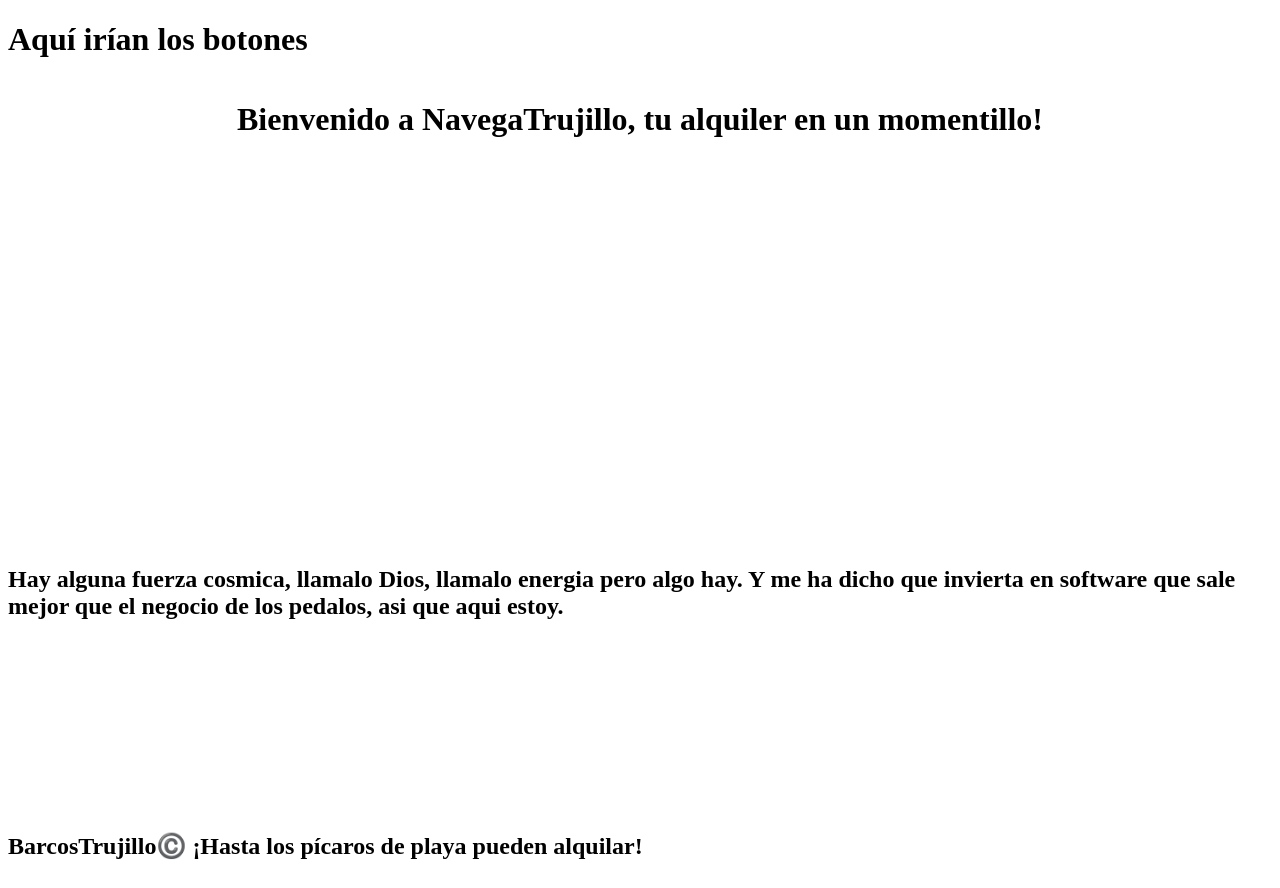
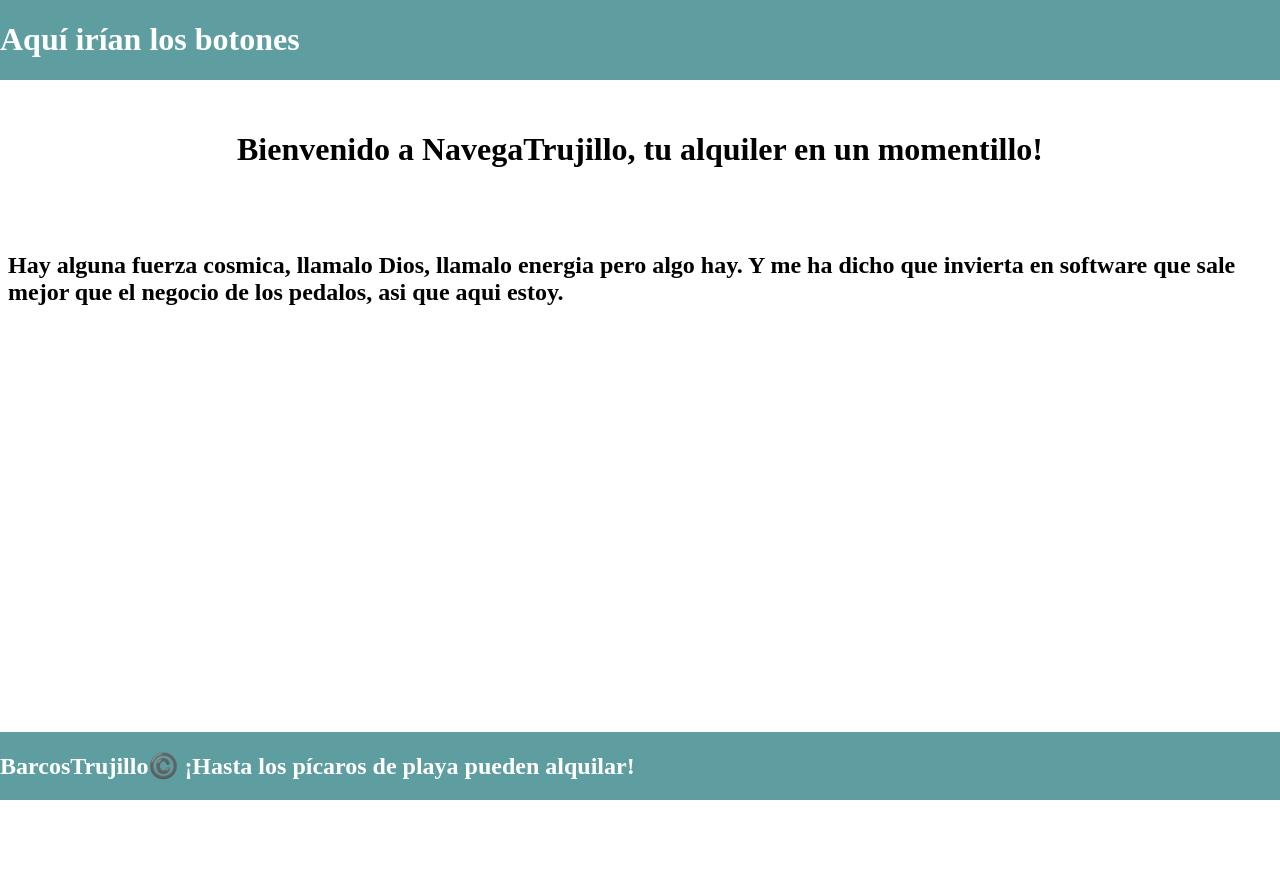
Before and after one commit to frajimmor2/NavegaTrujillo, a Django app: page / in a window 1280 px wide. After the commit the page ends 800 px from the top, so only its background shows below. Run offline with Django 5.2, Linux system fonts and the light colour scheme.

Commit message:
static css nuevo

```diff
--- a/NavegaTrujilloWeb/static/css/navbar_styles.css
+++ b/NavegaTrujilloWeb/static/css/navbar_styles.css
@@ -2,13 +2,29 @@
     display: flex;
     flex-direction: column;
     justify-content: space-between;
-    min-height: 100vh;
+    min-height: 100px;
 }
 
-.section {
+.title_css {
+
+    color: cadetblue;
+    display: flex;
+    padding-top: 8%;
+}
+.section_bottom {
+    position: fixed;
     background-color: cadetblue;
     color: white;
-    padding: 4px;
-    border: 0px;
-    width: 97.85vw;
+    bottom: 0;
+    left: 0;
+    width: 100%;
 }
+
+.section_top {
+    position: fixed;
+    background-color: cadetblue;
+    color: white;
+    top: 0;
+    left: 0;
+    width: 100%;
+}
```
